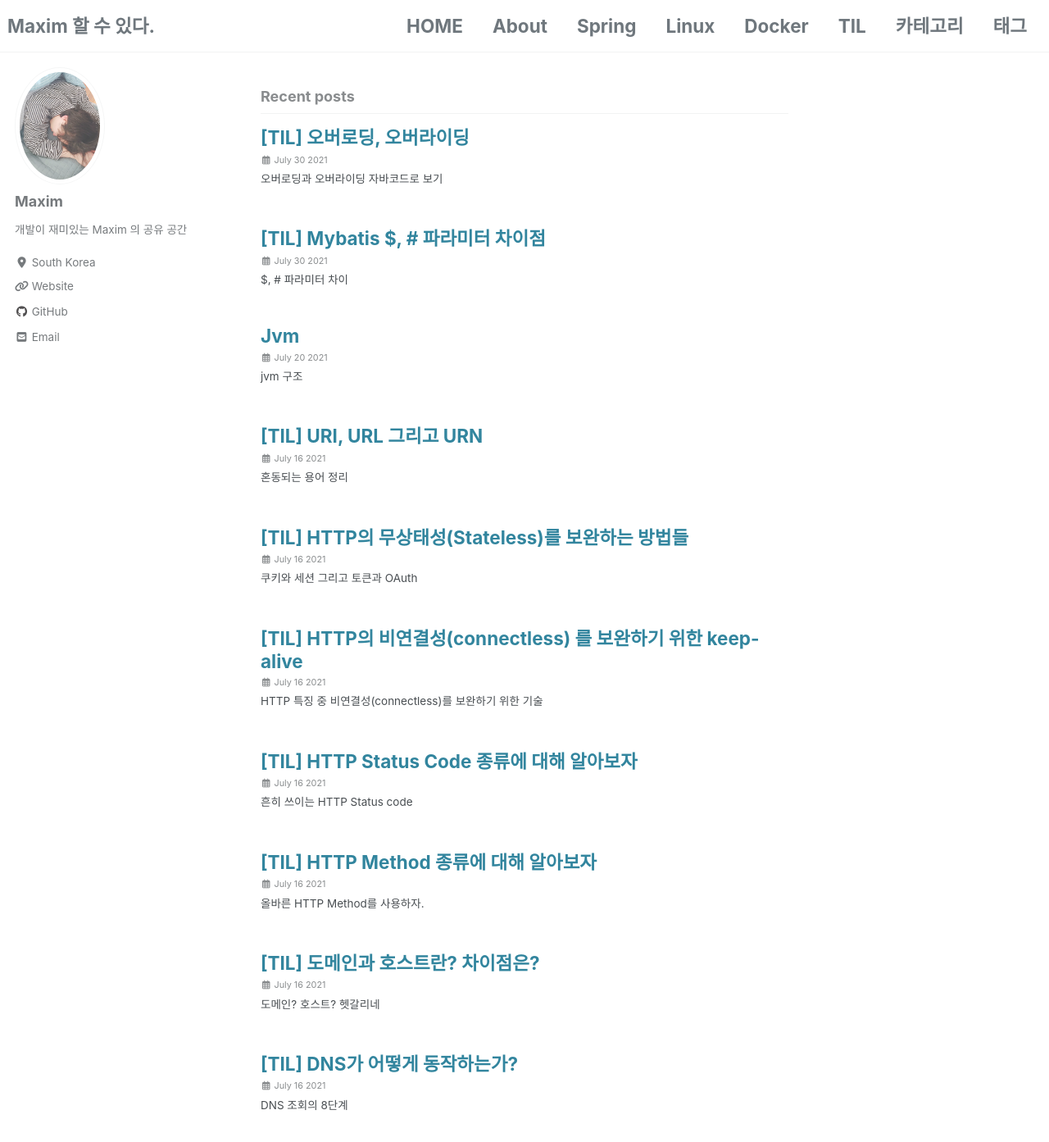
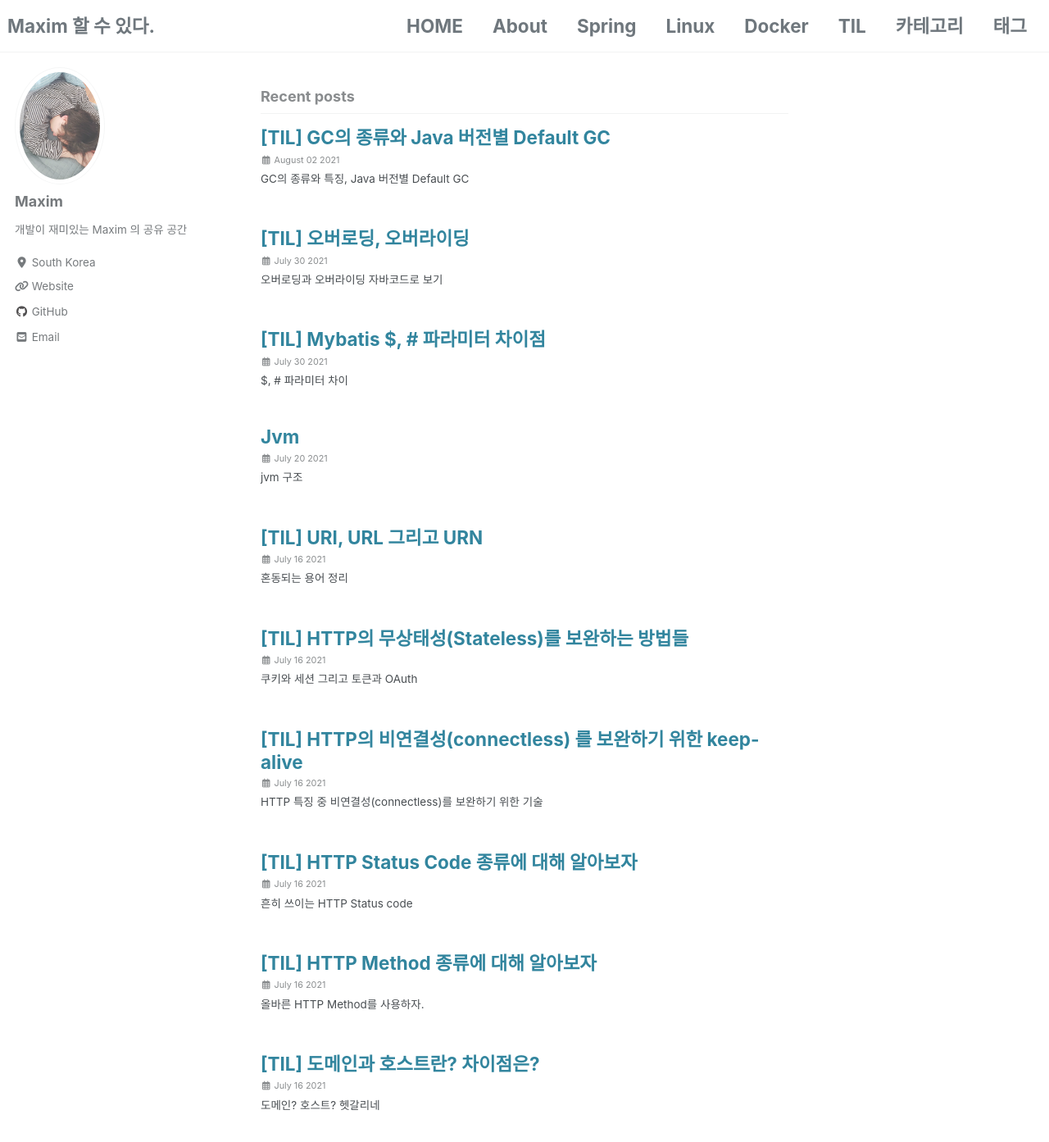
Before and after one commit to MaximSungmo/maximsungmo.github.io, a Jekyll site: the page built from index.html, in a window 1280 px wide and 1400 px high. Shown: the top 1393 px of the window at 82% size. Built offline with Jekyll 4.4.1, drawn with Linux system fonts in a browser that asks for light colours; cached includes are drawn as plain includes; nearby versions of some CDN libraries; the list of posts is cut into pages by our own code; part of the change alters nothing that is shown.

Commit message:
feat: GC

````diff
--- a/_posts/TIL/2021-07-30-overload-overriden.md
+++ b/_posts/TIL/2021-07-30-overload-overriden.md
@@ -9,7 +9,7 @@ header:
 categories:
   - TIL
 tags:
-  - mybatis
+  - java
 last_modified_at: 2021-07-30T08:00:00-05:00
 ---
 
--- /dev/null
+++ b/_posts/TIL/2021-08-02-gc.md
@@ -0,0 +1,82 @@
+---
+title:  "[TIL] GC의 종류와 Java 버전별 Default GC"
+excerpt: "GC의 종류와 특징, Java 버전별 Default GC"
+toc: true
+toc_sticky: true
+header:
+  teaser: /assets/images/common/java-logo.png
+
+categories:
+  - TIL
+tags:
+  - java
+last_modified_at: 2021-07-30T08:00:00-05:00
+---
+
+# 질문
+
+## 질문 내용
+
+- GC 에 대해서 설명하세요.
+
+## 질문 목적
+
+- JVM 구조에 대해 이해를 하고 있는가?
+- Garbage Collector 의 동작 방식을 이해하고 있는가?
+- GC 별 차이점을 알고 있는가?
+
+## 핵심 포인트
+
+- STOP-THE-WORLD
+- HEAP
+- Young Generation / Old Generation
+- Minor GC, Major GC
+
+# GC 종류
+
+- **SerialGC (싱글 스레드)**
+- **ParallelGC(멀티 쓰레드, JAVA8 Default)**
+- **ConcurrentMarkSweepGC**
+  1. STOP-THE-WORLD 를 줄임
+  2. Init mark 클래스로더에서 가장 까가운 객체 중 살아있는 객체 찾기만함(STW)
+  3. 위에서 살아있는 객체의 참조 객체따라가 확인(STW가 진행되지 않고 스레드 같이 실행)
+  4. Remark 단계에서 새로 추가된, 참조가 끊긴 객체 확인(STW)
+  5. Low Latency GC라고 반응소도가 중요한 어플리케이션에서 사용
+  6. STW 가 짧은 장점 / 메모리, CPU 사용율 높음, Compaction 단계가 기본적으로 없음
+  7. 사용 상 주의! Compaction 단계가 기본 제공되지 않아 조각난 메모리 compaction 시 STW 가 엄청길 수 있음.
+- **GarbageFirstGC(G1GC)**
+  1. 바둑판으로 각 영역에 객체를 할당, 해당 영역이 꽉차면 GC
+  2. 기존의 Young → Old 영역은 고정되어 있었다면 이번엔 Region으로 역할이 동적으로 부여되므로 바둑판 영역에서 각 영역들이 동적으로 바뀜
+  3. 멀티스레드 GC
+  4. Full GC 수행될 시  Init Mark(STW)→ Root Region Scan → Concurrent Mark → Remark(STW) → Cleanup(STW) → Copy 단계를 거침
+
+
+
+## Error Message에 따른 대응
+
+- OOM - GC Overhead limit exceed
+  CPU 사용량 중 98% 이상이 GC 를 진행하였으나 Heap 영역의 크기가 2% 이하로 남았을 때 발생
+
+  ```
+  // JAVA 어플 실행 시 옵션 추가
+  Java -Xmx1024m javaApplication
+  ```
+
+- GC 로 인한 STW 발생, 이에 따른 외부통신 Timeout 발생 시
+  GC의 STW 가 너무 길어서 발생한 문제, G1 GC로 STW 시간을 줄임, -Xmx를 늘려도 괜찮음.
+
+# Java 버전별 기본 GC
+
+- Java8 : ParallelGC
+- Java9: G1 GC
+
+# Java 메모리 구조
+![자바 메모리 구조](../../assets/images/2021-08-02-gc/java-memory-structure.png)
+
+# 참고 자료
+
+[https://d2.naver.com/helloworld/1329](https://d2.naver.com/helloworld/1329)
+
+[https://mirinae312.github.io/develop/2018/06/04/jvm_gc.html](https://mirinae312.github.io/develop/2018/06/04/jvm_gc.html)
+
+[http://homoefficio.github.io/2020/04/09/Java-Memory-Monitoring/](http://homoefficio.github.io/2020/04/09/Java-Memory-Monitoring/)
````
Also changed, not shown: assets/images/2021-08-02-gc/java-memory-structure.png (added).
